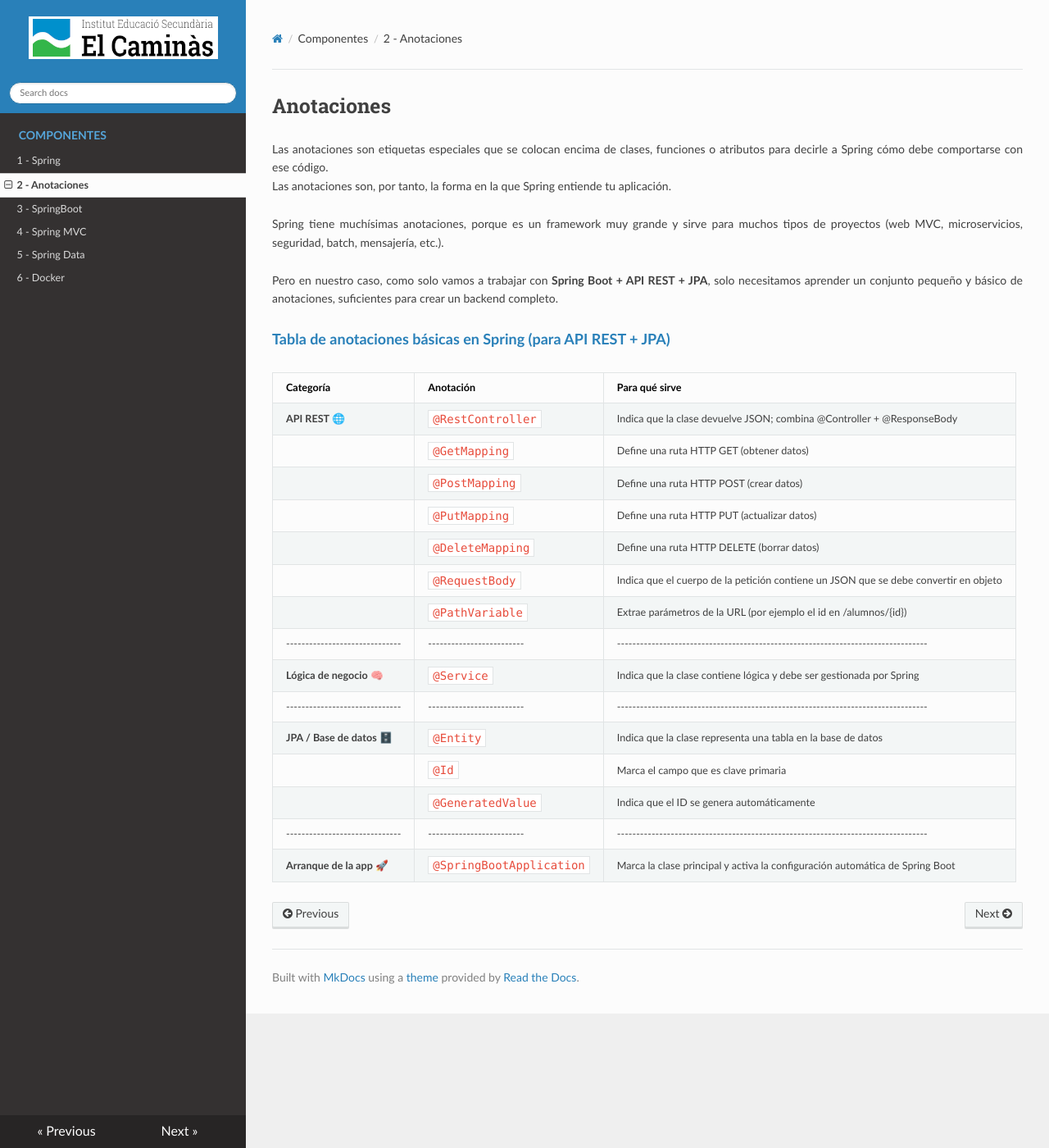
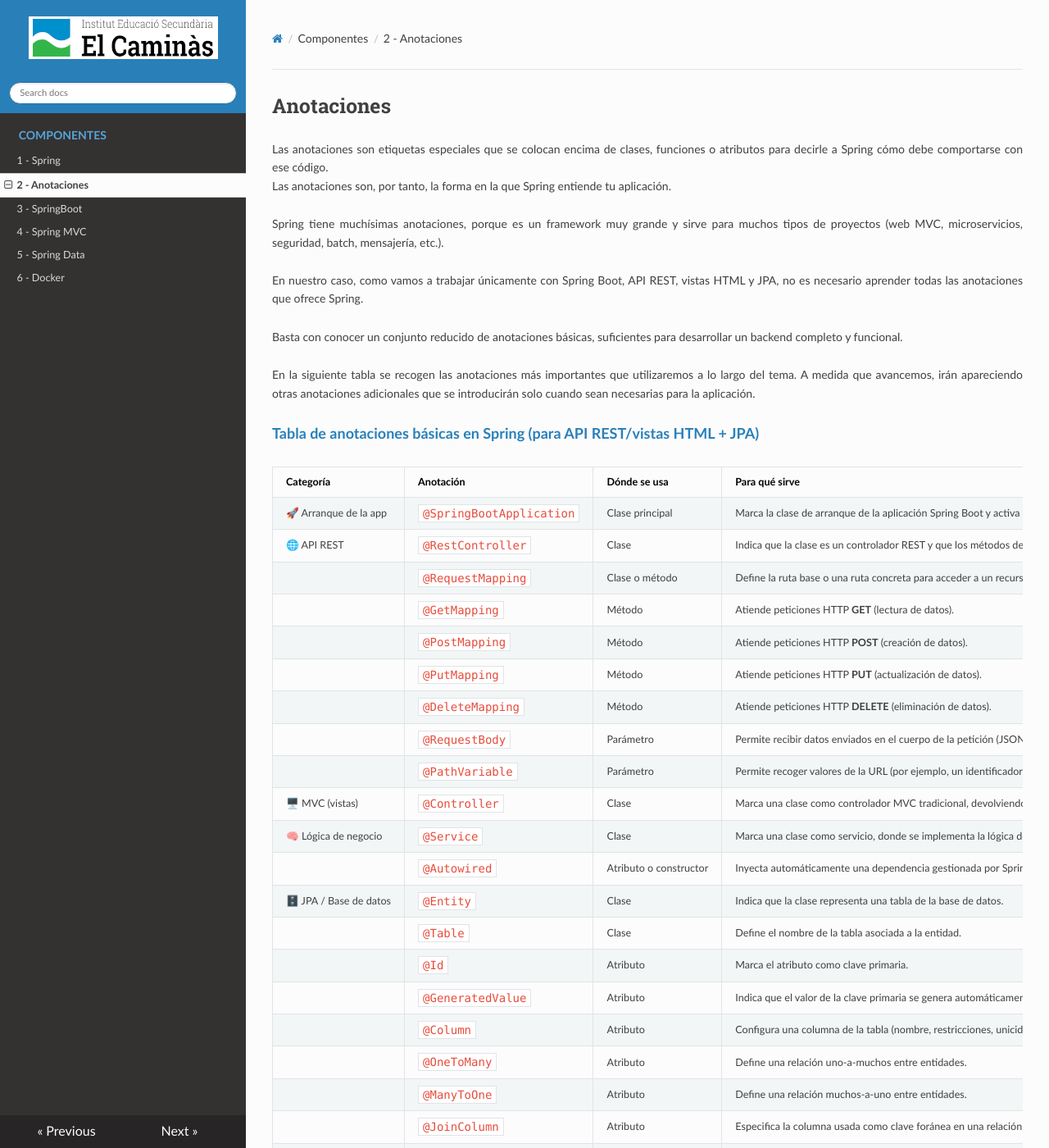
Before and after one commit to asalvadorc/AD_Componentes, an MkDocs documentation site: the page built from docs/Anotaciones.md, in a window 1280 px wide and 1400 px high. Shown: the whole window at 82% size. Built offline with MkDocs 1.6.1, drawn with Linux system fonts in a browser that asks for light colours; nearby versions of some CDN libraries; some of the changed text lies outside the part shown.

Commit message:
anotaciones

```diff
--- a/docs/Anotaciones.md
+++ b/docs/Anotaciones.md
@@ -5,32 +5,38 @@ Las anotaciones son, por tanto, la forma en la que Spring entiende tu aplicació
 
 Spring tiene muchísimas anotaciones, porque es un framework muy grande y sirve para muchos tipos de proyectos (web MVC, microservicios, seguridad, batch, mensajería, etc.).
 
-Pero en nuestro caso, como solo vamos a trabajar con **Spring Boot + API REST + JPA**,
-solo necesitamos aprender un conjunto pequeño y básico de anotaciones, suficientes para crear un backend completo.
+En nuestro caso, como vamos a trabajar únicamente con Spring Boot, API REST, vistas HTML y JPA, no es necesario aprender todas las anotaciones que ofrece Spring.
 
-**Tabla de anotaciones básicas en Spring (para API REST + JPA)**{.azul}
+Basta con conocer un conjunto reducido de anotaciones básicas, suficientes para desarrollar un backend completo y funcional.
+
+En la siguiente tabla se recogen las anotaciones más importantes que utilizaremos a lo largo del tema. A medida que avancemos, irán apareciendo otras anotaciones adicionales que se introducirán solo cuando sean necesarias para la aplicación.
+
+**Tabla de anotaciones básicas en Spring (para API REST/vistas HTML + JPA)**{.azul}
 
 
-| Categoría                     | Anotación              | Para qué sirve                                                                 |
-|------------------------------|-------------------------|---------------------------------------------------------------------------------|
-| **API REST** 🌐              | `@RestController`       | Indica que la clase devuelve JSON; combina @Controller + @ResponseBody          |
-|                              | `@GetMapping`           | Define una ruta HTTP GET (obtener datos)                                        |
-|                              | `@PostMapping`          | Define una ruta HTTP POST (crear datos)                                         |
-|                              | `@PutMapping`           | Define una ruta HTTP PUT (actualizar datos)                                     |
-|                              | `@DeleteMapping`        | Define una ruta HTTP DELETE (borrar datos)                                      |
-|                              | `@RequestBody`          | Indica que el cuerpo de la petición contiene un JSON que se debe convertir en objeto |
-|                              | `@PathVariable`         | Extrae parámetros de la URL (por ejemplo el id en /alumnos/{id})                |
-|------------------------------|-------------------------|---------------------------------------------------------------------------------|
-| **Lógica de negocio** 🧠     | `@Service`              | Indica que la clase contiene lógica y debe ser gestionada por Spring            |
-|------------------------------|-------------------------|---------------------------------------------------------------------------------|
-| **JPA / Base de datos** 🗄️    | `@Entity`               | Indica que la clase representa una tabla en la base de datos                    |
-|                              | `@Id`                   | Marca el campo que es clave primaria                                            |
-|                              | `@GeneratedValue`       | Indica que el ID se genera automáticamente                                      |
-|------------------------------|-------------------------|---------------------------------------------------------------------------------|
-| **Arranque de la app** 🚀    | `@SpringBootApplication`| Marca la clase principal y activa la configuración automática de Spring Boot    |
-
-
-
+| Categoría               | Anotación                | Dónde se usa           | Para qué sirve                                                                                                      |
+| ----------------------- | ------------------------ | ---------------------- | ------------------------------------------------------------------------------------------------------------------- |
+| 🚀 Arranque de la app   | `@SpringBootApplication` | Clase principal        | Marca la clase de arranque de la aplicación Spring Boot y activa la auto-configuración y el escaneo de componentes. |
+| 🌐 API REST             | `@RestController`        | Clase                  | Indica que la clase es un controlador REST y que los métodos devuelven directamente datos (normalmente JSON).       |
+|                         | `@RequestMapping`        | Clase o método         | Define la ruta base o una ruta concreta para acceder a un recurso.                                                  |
+|                         | `@GetMapping`            | Método                 | Atiende peticiones HTTP **GET** (lectura de datos).                                                                 |
+|                         | `@PostMapping`           | Método                 | Atiende peticiones HTTP **POST** (creación de datos).                                                               |
+|                         | `@PutMapping`            | Método                 | Atiende peticiones HTTP **PUT** (actualización de datos).                                                           |
+|                         | `@DeleteMapping`         | Método                 | Atiende peticiones HTTP **DELETE** (eliminación de datos).                                                          |
+|                         | `@RequestBody`           | Parámetro              | Permite recibir datos enviados en el cuerpo de la petición (JSON).                                                  |
+|                         | `@PathVariable`          | Parámetro              | Permite recoger valores de la URL (por ejemplo, un identificador).                                                  |
+| 🖥️ MVC (vistas)        | `@Controller`            | Clase                  | Marca una clase como controlador MVC tradicional, devolviendo vistas (HTML con Thymeleaf).                          |
+| 🧠 Lógica de negocio    | `@Service`               | Clase                  | Marca una clase como servicio, donde se implementa la lógica de negocio.                                            |
+|                         | `@Autowired`             | Atributo o constructor | Inyecta automáticamente una dependencia gestionada por Spring.                                                      |
+| 🗄️ JPA / Base de datos | `@Entity`                | Clase                  | Indica que la clase representa una tabla de la base de datos.                                                       |
+|                         | `@Table`                 | Clase                  | Define el nombre de la tabla asociada a la entidad.                                                                 |
+|                         | `@Id`                    | Atributo               | Marca el atributo como clave primaria.                                                                              |
+|                         | `@GeneratedValue`        | Atributo               | Indica que el valor de la clave primaria se genera automáticamente.                                                 |
+|                         | `@Column`                | Atributo               | Configura una columna de la tabla (nombre, restricciones, unicidad, etc.).                                          |
+|                         | `@OneToMany`             | Atributo               | Define una relación uno-a-muchos entre entidades.                                                                   |
+|                         | `@ManyToOne`             | Atributo               | Define una relación muchos-a-uno entre entidades.                                                                   |
+|                         | `@JoinColumn`            | Atributo               | Especifica la columna usada como clave foránea en una relación.                                                     |
+| 🗃️ Acceso a datos      | `@Repository`            | Clase o interfaz       | Indica que la clase o interfaz se encarga del acceso a datos y de la gestión de excepciones de base de datos.       |
 
 
 
```
